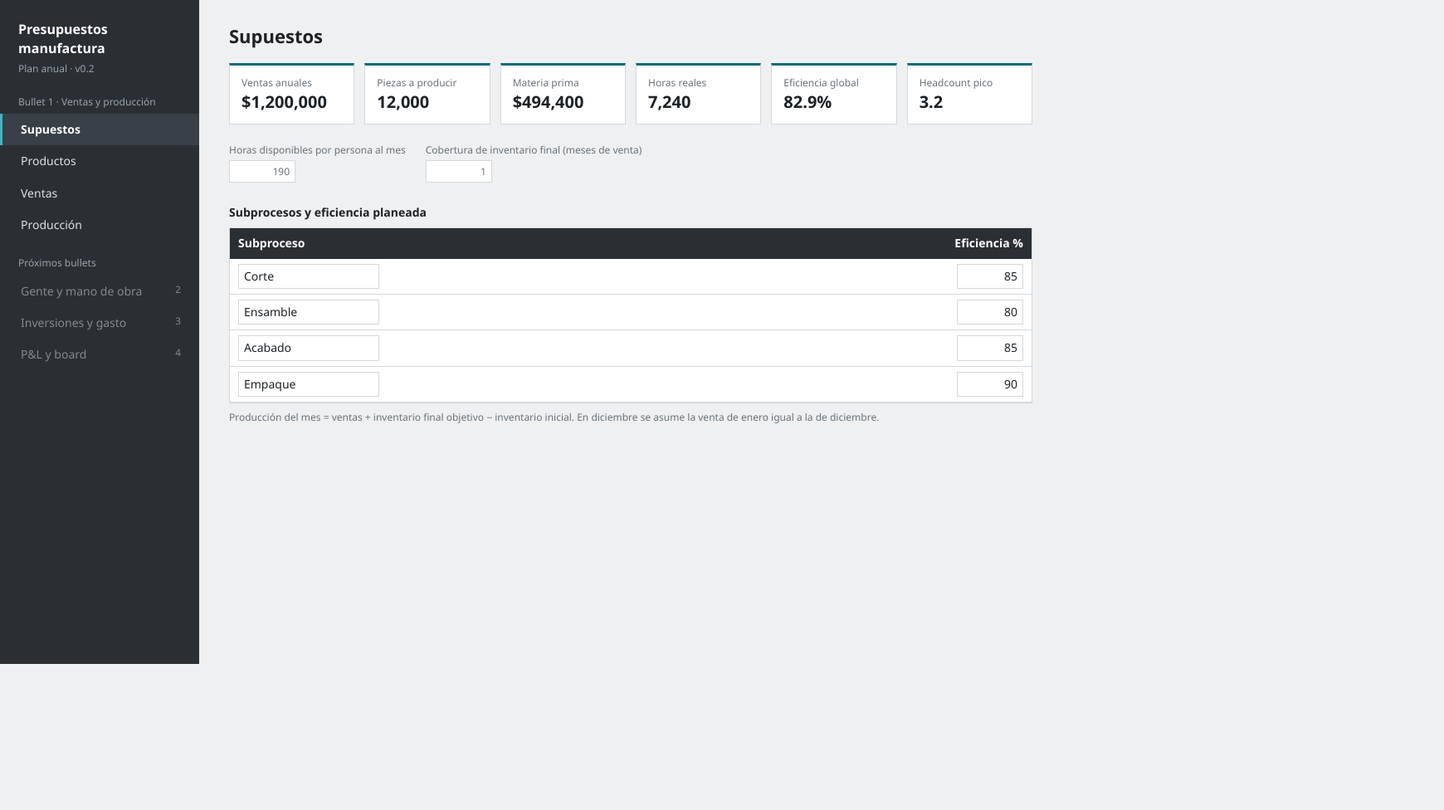
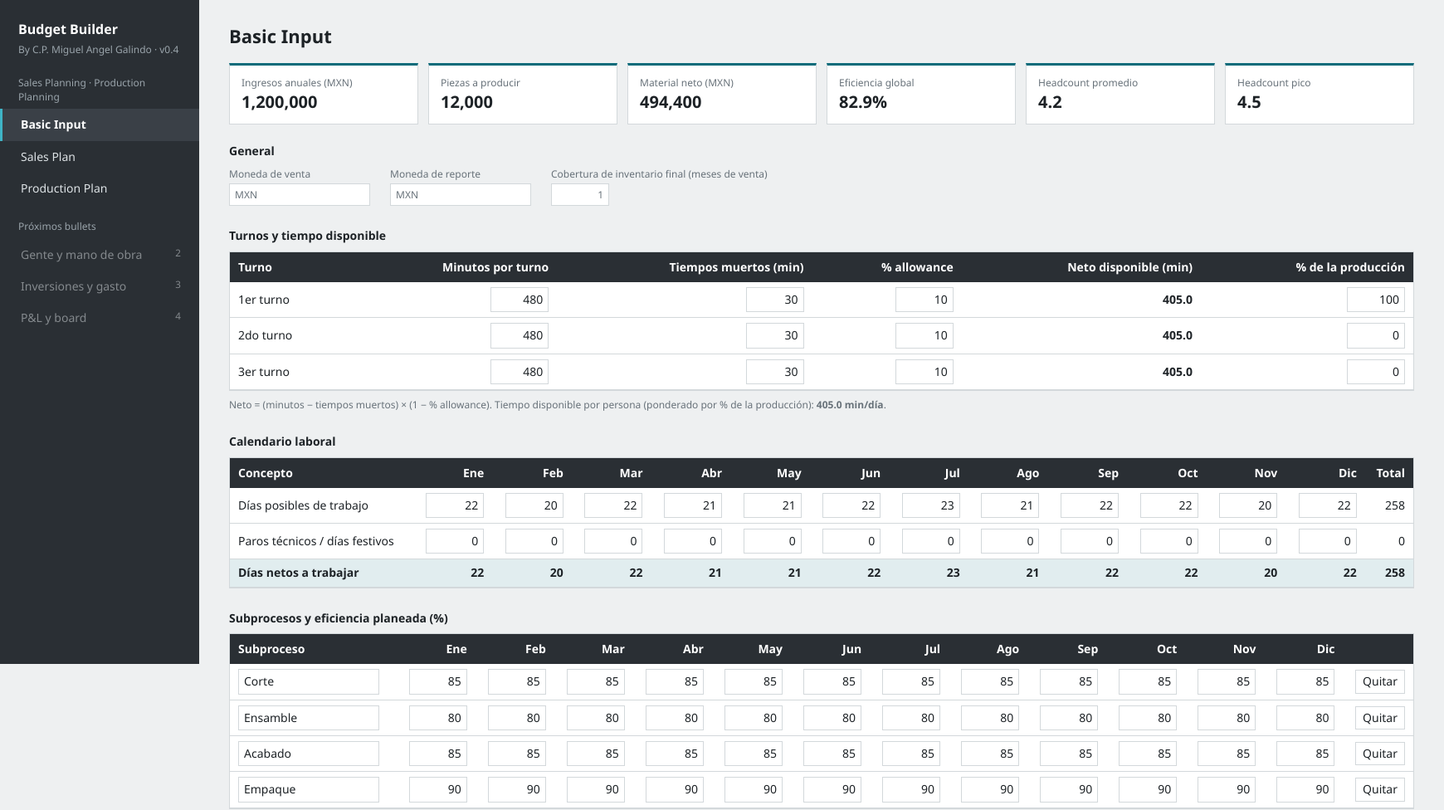
Before and after one commit to maikeGalindo/presupuestos-manufactura, a plain HTML site: page index.html in a window 1280 px wide. Shown: the top 976 px of the page at 83% size, 1740 px wide, since content can reach past the window. Before the commit the page ends 800 px from the top, so only its background shows below. Drawn offline with Linux system fonts and the light colour scheme.

Commit message:
1ercambio

```diff
--- a/index.html
+++ b/index.html
@@ -1,6 +1,6 @@
 <!doctype html>
 <html lang="es"><head><meta charset="utf-8"><meta name="viewport" content="width=device-width,initial-scale=1">
-<title>Presupuestos manufactura</title>
+<title>Budget Builder</title>
 <style>
 :root{--gr:#2A2F34;--gr2:#3A4047;--bg:#EEF0F1;--ink:#1D2226;--mut:#68727A;--line:#D3D8DB;--cy:#0B6B7A;--cyl:#E1EDEF;--card:#fff}
 *{box-sizing:border-box}
@@ -27,7 +27,7 @@ th:first-child,td:first-child{text-align:left;position:sticky;left:0}
 td:first-child{background:var(--card)}
 tr.tot td{background:var(--cyl);font-weight:600}
 tr.sub td{background:#F6F7F8;color:var(--mut)}
-input{font:inherit;color:inherit;background:#fff;border:1px solid var(--line);padding:4px 6px;width:80px;text-align:right}
+input{font:inherit;color:inherit;background:#fff;border:1px solid var(--line);padding:4px 6px;width:70px;text-align:right}
 input.t{width:170px;text-align:left}
 input:focus-visible,button:focus-visible{outline:2px solid var(--cy)}
 .row{display:flex;gap:24px;margin-bottom:6px}label{display:grid;gap:3px;color:var(--mut);font-size:12px}
@@ -35,50 +35,80 @@ input:focus-visible,button:focus-visible{outline:2px solid var(--cy)}
 .g2{background:none;border:1px solid var(--line);padding:3px 8px;font:inherit;cursor:pointer;color:var(--ink)}
 .n{color:var(--mut);font-size:12px;margin-top:8px}
 </style></head><body>
-<aside><h1>Presupuestos manufactura</h1><p>Plan anual · v0.2</p>
-<div class="g">Bullet 1 · Ventas y producción</div>
+<aside><h1>Budget Builder</h1><p>By C.P. Miguel Angel Galindo · v0.4</p>
+<div class="g">Sales Planning · Production Planning</div>
 <nav id="nav"></nav>
 <div class="g">Próximos bullets</div>
 <div class="soon">Gente y mano de obra<small>2</small></div><div class="soon">Inversiones y gasto<small>3</small></div><div class="soon">P&amp;L y board<small>4</small></div></aside>
 <main id="app"></main>
 <script>
-const M=['Ene','Feb','Mar','Abr','May','Jun','Jul','Ago','Sep','Oct','Nov','Dic'],KEY='presupuestos-manufactura-v0.2';
-const TABS=[['sup','Supuestos'],['pro','Productos'],['ven','Ventas'],['prd','Producción']];
-const nuevo=()=>({n:'Producto',p:0,mp:0,sc:0,i0:0,h:[0,0,0,0],v:Array(12).fill(0)});
-const def=()=>({hp:190,cob:1,sp:[{n:'Corte',e:85},{n:'Ensamble',e:80},{n:'Acabado',e:85},{n:'Empaque',e:90}],pr:[{n:'Producto A',p:100,mp:40,sc:3,i0:1000,h:[.1,.25,.1,.05],v:Array(12).fill(1000)}]});
+const M=['Ene','Feb','Mar','Abr','May','Jun','Jul','Ago','Sep','Oct','Nov','Dic'],KEY='budget-builder-v0.4';
+const TABS=[['sup','Basic Input'],['ven','Sales Plan'],['prd','Production Plan']];
+const A=x=>Array(12).fill(x);
+const def=()=>({mon:'MXN',mon2:'MXN',cob:1,tc:A(1),pd:A(0),
+ tr:[{n:'1er turno',min:480,td:30,al:10,c:100},{n:'2do turno',min:480,td:30,al:10,c:0},{n:'3er turno',min:480,td:30,al:10,c:0}],
+ cal:{dias:[22,20,22,21,21,22,23,21,22,22,20,22],paros:A(0)},
+ sp:['Corte','Ensamble','Acabado','Empaque'].map((n,i)=>({n,e:A([85,80,85,90][i])})),
+ pr:[{n:'Producto A',p:100,mp:40,sc:3,i0:1000,h:[6,15,6,3],v:A(1000)}]});
 let S,tab='sup';
 try{S=JSON.parse(localStorage.getItem(KEY))||def()}catch(e){S=def()}
+const nuevo=()=>({n:'Producto',p:0,mp:0,sc:0,i0:0,h:S.sp.map(()=>0),v:A(0)});
 const save=()=>{try{localStorage.setItem(KEY,JSON.stringify(S))}catch(e){}};
 const f=(x,d=0)=>x.toLocaleString('es-MX',{minimumFractionDigits:d,maximumFractionDigits:d});
-const sum=a=>a.reduce((s,x)=>s+x,0);
+const sum=a=>a.reduce((s,x)=>s+x,0),div=(a,b)=>b>0?a/b:0,mm=g=>M.map((_,m)=>g(m));
 const I=(k,v,c='')=>`<input class="${c}" data-k="${k}" value="${v}" ${c?'':'inputmode="decimal"'}>`;
-function calc(){const z=()=>Array(12).fill(0),r={ven:z(),vp:z(),pzs:z(),inv:z(),mp:z(),std:S.sp.map(z)};
- S.pr.forEach(p=>{let inv=p.i0||0;for(let m=0;m<12;m++){const v=p.v[m],fin=S.cob*p.v[Math.min(m+1,11)],q=Math.max(0,v+fin-inv);inv+=q-v;
-  r.vp[m]+=v;r.ven[m]+=v*p.p;r.pzs[m]+=q;r.inv[m]+=inv;r.mp[m]+=q*p.mp*(1+p.sc/100);
+const net=t=>Math.max(0,(t.min-t.td)*(1-t.al/100));
+const dn=()=>S.cal.dias.map((d,m)=>Math.max(0,d-S.cal.paros[m]));
+function calc(){const z=()=>A(0),r={vp:z(),rvl:z(),rev:z(),pzs:z(),inv0:z(),inv:z(),mat:z(),matN:z(),std:S.sp.map(z)};
+ S.pr.forEach(p=>{let inv=p.i0||0;for(let m=0;m<12;m++){const v=p.v[m],fin=S.cob*p.v[Math.min(m+1,11)],q=Math.max(0,v+fin-inv);r.inv0[m]+=inv;inv+=q-v;
+  r.vp[m]+=v;r.rvl[m]+=v*p.p;r.rev[m]+=v*p.p*S.tc[m];r.pzs[m]+=q;r.inv[m]+=inv;r.mat[m]+=q*p.mp;r.matN[m]+=q*p.mp*(1+p.sc/100);
   S.sp.forEach((_,i)=>r.std[i][m]+=q*(p.h[i]||0))}});
- const real=r.std.map((a,i)=>a.map(h=>h/(Math.max(S.sp[i].e,1)/100))),hc=real.map(a=>a.map(h=>h/S.hp));
- r.real=real;r.hc=hc;r.hct=r.pzs.map((_,m)=>sum(hc.map(a=>a[m])));return r}
+ r.dn=dn();r.used=r.dn.map((d,m)=>S.pd[m]>0?S.pd[m]:d);r.av=sum(S.tr.map(t=>t.c/100*net(t)));
+ r.sd=mm(m=>div(r.vp[m],r.dn[m]));r.pw=mm(m=>div(r.pzs[m],r.used[m]));
+ r.mpza=mm(m=>div(r.mat[m],r.pzs[m]));r.mday=mm(m=>div(r.mat[m],r.used[m]));
+ r.scr=mm(m=>r.mat[m]>0?(r.matN[m]/r.mat[m]-1)*100:0);r.mnday=mm(m=>div(r.matN[m],r.used[m]));
+ r.pza=r.std.map(a=>mm(m=>div(a[m],r.pzs[m])));r.sday=r.std.map(a=>mm(m=>div(a[m],r.used[m])));
+ r.stot=mm(m=>sum(r.sday.map(a=>a[m])));
+ r.req=r.sday.map((a,i)=>mm(m=>a[m]/(Math.max(S.sp[i].e[m],1)/100)));
+ r.hc=r.req.map(a=>a.map(x=>div(x,r.av)));r.hct=mm(m=>sum(r.hc.map(a=>a[m])));
+ r.wsd=sum(mm(m=>r.stot[m]*r.used[m]));r.wrq=sum(mm(m=>sum(r.req.map(a=>a[m]))*r.used[m]));return r}
 const head=(l,t)=>`<tr><th>${l}</th>${M.map(m=>`<th>${m}</th>`).join('')}<th>${t}</th></tr>`;
-const row=(l,a,d=0,mx=0,c='')=>`<tr class="${c}"><td>${l}</td>${a.map(x=>`<td>${f(x,d)}</td>`).join('')}<td>${f(mx?Math.max(...a):sum(a),d)}</td></tr>`;
-function kpis(r){const sd=sum(r.std.flat()),rl=sum(r.real.flat());
- return `<div class="kpis">${[['Ventas anuales','$'+f(sum(r.ven))],['Piezas a producir',f(sum(r.pzs))],['Materia prima','$'+f(sum(r.mp))],['Horas reales',f(rl)],['Eficiencia global',rl?f(sd/rl*100,1)+'%':'-'],['Headcount pico',f(Math.max(...r.hct),1)]].map(k=>`<div class="k"><span>${k[0]}</span><b>${k[1]}</b></div>`).join('')}</div>`}
+const tot=(a,mx)=>mx==1?Math.max(...a):mx==2?sum(a)/a.length:mx==3?null:sum(a);
+const row=(l,a,d=0,mx=0,c='')=>{const t=tot(a,mx);return `<tr class="${c}"><td>${l}</td>${a.map(x=>`<td>${f(x,d)}</td>`).join('')}<td>${t===null?'':f(t,d)}</td></tr>`}
+const irow=(l,k,a,mx=0,bl=0)=>{const t=tot(a,mx);return `<tr><td>${l}</td>${a.map((x,m)=>`<td>${I(`${k}.${m}`,bl&&!x?'':x)}</td>`).join('')}<td>${t===null?'':f(t,mx==2?2:0)}</td></tr>`}
+const sec=(h,b,tl='Total')=>`<h3>${h}</h3><div class="wrap"><table>${head('Concepto',tl)}${b}</table></div>`;
+function kpis(r){return `<div class="kpis">${[['Ingresos anuales ('+S.mon2+')',f(sum(r.rev))],['Piezas a producir',f(sum(r.pzs))],['Material neto ('+S.mon2+')',f(sum(r.matN))],['Eficiencia global',r.wrq?f(r.wsd/r.wrq*100,1)+'%':'-'],['Headcount promedio',f(sum(r.hct)/12,1)],['Headcount pico',f(Math.max(...r.hct),1)]].map(k=>`<div class="k"><span>${k[0]}</span><b>${k[1]}</b></div>`).join('')}</div>`}
 function view(r){
- if(tab=='sup')return `<div class="row"><label>Horas disponibles por persona al mes${I('hp',S.hp)}</label><label>Cobertura de inventario final (meses de venta)${I('cob',S.cob)}</label></div>
- <h3>Subprocesos y eficiencia planeada</h3><div class="wrap"><table><tr><th>Subproceso</th><th>Eficiencia %</th></tr>${S.sp.map((s,i)=>`<tr><td>${I(`sp.${i}.n`,s.n,'t')}</td><td>${I(`sp.${i}.e`,s.e)}</td></tr>`).join('')}</table></div>
- <p class="n">Producción del mes = ventas + inventario final objetivo − inventario inicial. En diciembre se asume la venta de enero igual a la de diciembre.</p>`;
- if(tab=='pro')return `<div class="wrap"><table><tr><th>Producto</th><th>Precio</th><th>MP std/pza</th><th>Scrap %</th><th>Inv. inicial pzas</th>${S.sp.map(s=>`<th>h std ${s.n}</th>`).join('')}<th></th></tr>
+ if(tab=='sup')return `<h3 style="margin-top:0">General</h3><div class="row"><label>Moneda de venta${I('mon',S.mon,'t')}</label><label>Moneda de reporte${I('mon2',S.mon2,'t')}</label><label>Cobertura de inventario final (meses de venta)${I('cob',S.cob)}</label></div>
+ <h3>Turnos y tiempo disponible</h3><div class="wrap"><table><tr><th>Turno</th><th>Minutos por turno</th><th>Tiempos muertos (min)</th><th>% allowance</th><th>Neto disponible (min)</th><th>% de la producción</th></tr>
+ ${S.tr.map((t,i)=>`<tr><td>${t.n}</td><td>${I(`tr.${i}.min`,t.min)}</td><td>${I(`tr.${i}.td`,t.td)}</td><td>${I(`tr.${i}.al`,t.al)}</td><td><b>${f(net(t),1)}</b></td><td>${I(`tr.${i}.c`,t.c)}</td></tr>`).join('')}</table></div>
+ <p class="n">Neto = (minutos − tiempos muertos) × (1 − % allowance). Tiempo disponible por persona (ponderado por % de la producción): <b>${f(r.av,1)} min/día</b>.</p>
+ <h3>Calendario laboral</h3><div class="wrap"><table>${head('Concepto','Total')}${irow('Días posibles de trabajo','cal.dias',S.cal.dias)}${irow('Paros técnicos / días festivos','cal.paros',S.cal.paros)}${row('Días netos a trabajar',r.dn,0,0,'tot')}</table></div>
+ <h3>Subprocesos y eficiencia planeada (%)</h3><div class="wrap"><table>${head('Subproceso','')}
+ ${S.sp.map((s,i)=>`<tr><td>${I(`sp.${i}.n`,s.n,'t')}</td>${s.e.map((x,m)=>`<td>${I(`sp.${i}.e.${m}`,x)}</td>`).join('')}<td><button class="g2" data-a="dsp" data-j="${i}">Quitar</button></td></tr>`).join('')}</table></div>
+ <button class="b" data-a="asp">Agregar subproceso</button>
+ <h3>Productos</h3><div class="wrap"><table><tr><th>Producto</th><th>Precio venta (${S.mon})</th><th>Material std/pza (${S.mon2})</th><th>Scrap %</th><th>Inv. inicial (pzas, ene)</th>${S.sp.map(s=>`<th>Tiempo std ${s.n} (min/pza)</th>`).join('')}<th></th></tr>
  ${S.pr.map((p,j)=>`<tr><td>${I(`pr.${j}.n`,p.n,'t')}</td><td>${I(`pr.${j}.p`,p.p)}</td><td>${I(`pr.${j}.mp`,p.mp)}</td><td>${I(`pr.${j}.sc`,p.sc)}</td><td>${I(`pr.${j}.i0`,p.i0)}</td>${S.sp.map((_,i)=>`<td>${I(`pr.${j}.h.${i}`,p.h[i])}</td>`).join('')}<td><button class="g2" data-a="del" data-j="${j}">Quitar</button></td></tr>`).join('')}</table></div>
- <button class="b" data-a="add">Agregar producto</button><p class="n">Horas estándar por pieza en cada subproceso.</p>`;
- if(tab=='ven')return `<div class="wrap"><table>${head('Piezas vendidas','Total')}${S.pr.map((p,j)=>`<tr><td>${p.n}</td>${p.v.map((x,m)=>`<td>${I(`pr.${j}.v.${m}`,x)}</td>`).join('')}<td>${f(sum(p.v))}</td></tr>`).join('')}${row('Total piezas',r.vp,0,0,'tot')}${row('Ventas $',r.ven,0,0,'tot')}</table></div>`;
- return `<div class="wrap"><table>${head('Concepto','Total / máx')}${row('Piezas vendidas',r.vp)}${row('Inventario final PT (pzas)',r.inv,0,1)}${row('Piezas a producir',r.pzs,0,0,'tot')}${row('Materia prima $ (con scrap)',r.mp,0,0,'tot')}
- ${S.sp.map((s,i)=>row(`${s.n}: horas estándar`,r.std[i],0,0,'sub')+row(`${s.n}: horas reales (${s.e}%)`,r.real[i])+row(`${s.n}: headcount`,r.hc[i],1,1)).join('')}
- ${row('Headcount operativo total',r.hct,1,1,'tot')}</table></div>`}
+ <button class="b" data-a="add">Agregar producto</button>`;
+ if(tab=='ven')return sec('Volumen de ventas',row('Días trabajados (netos, Basic Input)',r.dn,0,0,'sub')+S.pr.map((p,j)=>irow(`${p.n} (pcs/month)`,`pr.${j}.v`,p.v)).join('')+row('Total piezas (pcs/month)',r.vp,0,0,'tot')+row('Total piezas diarias (pcs/WD)',r.sd,1,2,'tot'),'Total / prom')
+ +sec('Total ventas',row(`Precio de venta promedio (${S.mon})`,mm(m=>div(r.rvl[m],r.vp[m])),2,2)+irow(`Tipo de cambio (${S.mon} a ${S.mon2})`,'tc',S.tc,2)+row(`Total de ingresos (${S.mon2})`,r.rev,0,0,'tot'),'Total / prom');
+ return sec('Requerimiento de ventas',row('Piezas a vender (pcs/month)',r.vp)+row('Piezas a vender por día (pcs/WD)',r.sd,1,2),'Total / prom')
+ +`<h3>Inventario</h3><div class="row"><div class="k" style="min-width:240px"><span>Inventario inicial enero (pzas)</span><b>${f(sum(S.pr.map(p=>p.i0)))}</b></div></div>`
+ +`<div class="wrap"><table>${head('Por mes','')}${row('Inventario inicial (pzas)',r.inv0,0,3)}${row('Inventario final (pzas)',r.inv,0,3)}</table></div>`
+ +sec('Plan de producción',row('Días netos trabajados (Basic Input)',r.dn,0,0,'sub')+irow('Días de producción planeados (manual; vacío = días netos)','pd',S.pd,0,1)+row('Total piezas a producir (pcs/WD)',r.pw,1,2,'tot')+row('Total piezas a producir (pcs/month)',r.pzs,0,0,'tot'),'Total / prom')
+ +sec('Material',row(`Material std por pieza (${S.mon2}/pza)`,r.mpza,2,2)+row('Piezas a producir diarias (pcs/WD)',r.pw,1,2)+row(`Total material estándar (${S.mon2}/día)`,r.mday,0,2)+row('% scrap permitido',r.scr,1,2)+row(`Total neto material (${S.mon2}/día)`,r.mnday,0,2,'tot')+row(`Total neto material (${S.mon2}/month)`,r.matN,0,0,'tot'),'Total / prom')
+ +sec('Plan de personal & eficiencia',S.sp.map((s,i)=>row(`Tiempo std ${s.n} (min/pza)`,r.pza[i],1,2)).join('')+S.sp.map((s,i)=>row(`Total tiempo std ${s.n} (min/día)`,r.sday[i],0,2,'sub')).join('')+row('Total tiempo estándar (min/día)',r.stot,0,2,'tot')+S.sp.map((s,i)=>row(`Plan de eficiencia ${s.n} (%)`,s.e,1,2)).join(''),'Prom')
+ +sec('Headcount requerido',row('Tiempo disponible por persona (min/día)',mm(()=>r.av),1,2,'sub')+S.sp.map((s,i)=>row(`Tiempo requerido ${s.n} con eficiencia (min/día)`,r.req[i],0,2)).join('')+S.sp.map((s,i)=>row(`Headcount ${s.n}`,r.hc[i],1,1)).join('')+row('Headcount total',r.hct,1,1,'tot'),'Máx / prom')
+ +'<p class="n">Headcount = (tiempo estándar por día ÷ eficiencia planeada) ÷ tiempo disponible por persona por día.</p>'}
 function draw(){const r=calc(),t=TABS.find(x=>x[0]==tab)[1];
  document.getElementById('nav').innerHTML=TABS.map(x=>`<button data-t="${x[0]}" aria-selected="${x[0]==tab}">${x[1]}</button>`).join('');
  document.getElementById('app').innerHTML=`<h2>${t}</h2>${kpis(r)}${view(r)}`}
 document.addEventListener('change',e=>{const k=e.target.dataset.k;if(!k)return;const a=k.split('.');let o=S;
  for(let i=0;i<a.length-1;i++)o=o[a[i]];o[a.at(-1)]=e.target.classList.contains('t')?e.target.value:(parseFloat(e.target.value)||0);save();draw()});
-document.addEventListener('click',e=>{const b=e.target.closest('button');if(!b)return;
- if(b.dataset.t)tab=b.dataset.t;else if(b.dataset.a=='add')S.pr.push(nuevo());else if(b.dataset.a=='del')S.pr.splice(+b.dataset.j,1);else return;save();draw()});
+document.addEventListener('click',e=>{const b=e.target.closest('button');if(!b)return;const a=b.dataset.a,j=+b.dataset.j;
+ if(b.dataset.t)tab=b.dataset.t;else if(a=='add')S.pr.push(nuevo());else if(a=='del')S.pr.splice(j,1);
+ else if(a=='asp'){S.sp.push({n:'Proceso '+(S.sp.length+1),e:A(85)});S.pr.forEach(p=>p.h.push(0))}
+ else if(a=='dsp'){if(S.sp.length>1){S.sp.splice(j,1);S.pr.forEach(p=>p.h.splice(j,1))}}
+ else return;save();draw()});
 draw();
 </script></body></html>
```
Also changed, not shown: 1 other file.
